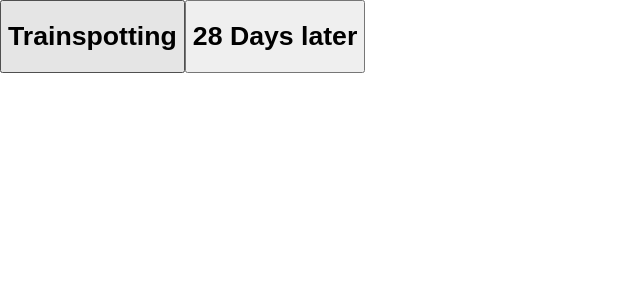
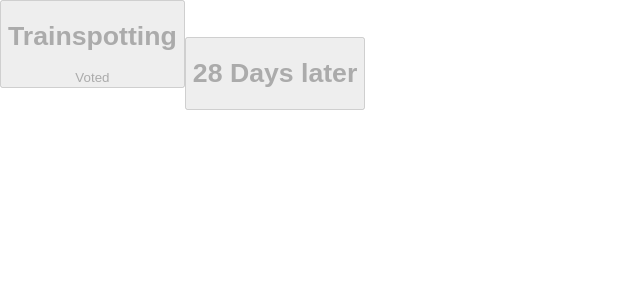
Before and after one commit to heatherpark/knockout, a React (Create React App) app: page / in a window 1280 px wide. Shown: the top 300 px of the page, without its empty margins (0-640 px from the left). Built offline with nearby package versions, Linux system fonts and the light colour scheme.

Commit message:
Show vote status

```diff
--- a/src/components/Voting.tsx
+++ b/src/components/Voting.tsx
@@ -3,17 +3,29 @@
 export interface IProps {
   pair: string[];
   vote: (entry: string) => void;
+  hasVoted: string;
 }
 
 const Voting: React.SFC<IProps> = (props: IProps) => {
+  function isDisabled() {
+    return !!props.hasVoted;
+  }
+
+  function hasVotedFor(entry) {
+    return props.hasVoted === entry;
+  }
 
   return (
     <div className="voting">
       {props.pair.map(entry =>
         <button
+          disabled={isDisabled()}
           key={entry}
           onClick={() => props.vote(entry)}>
           <h1>{entry}</h1>
+          {hasVotedFor(entry)
+            ? <div className="label">Voted</div>
+            : null}
         </button>
       )}
     </div>
--- a/src/index.tsx
+++ b/src/index.tsx
@@ -8,7 +8,10 @@
 const pair = ['Trainspotting', '28 Days later'];
 
 ReactDOM.render(
-  <Voting pair={pair} />,
+  <Voting
+    hasVoted="Trainspotting"
+    pair={pair}
+    vote={() => {}} />,
   document.getElementById('root') as HTMLElement
 );
 registerServiceWorker();
```
